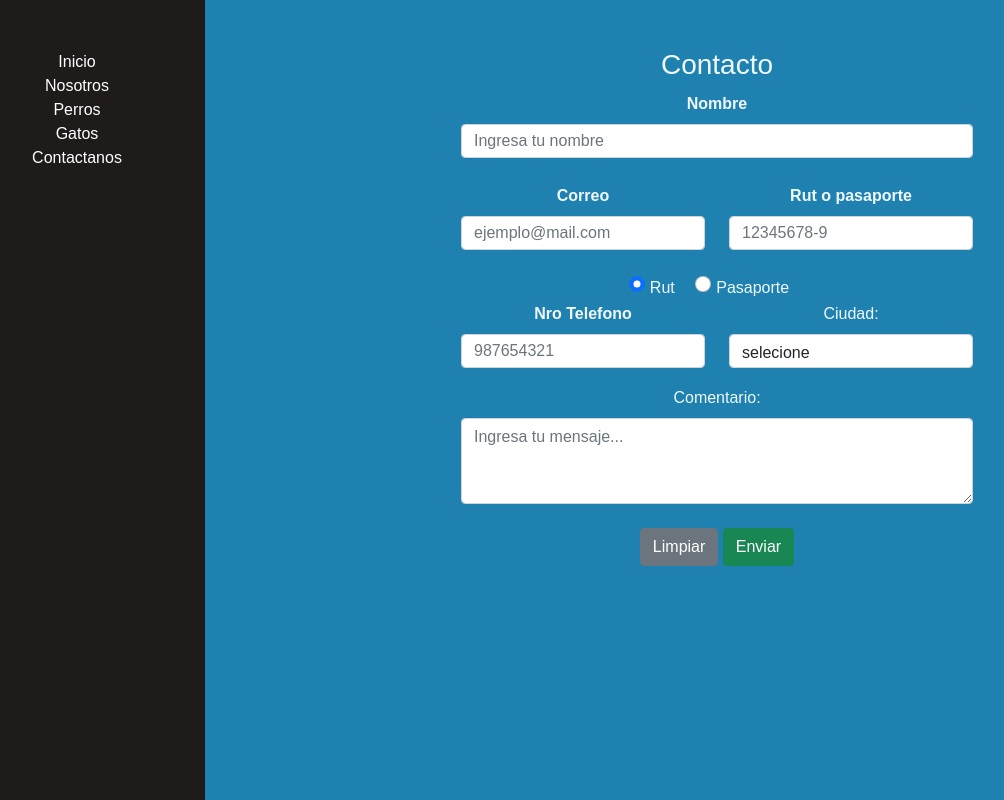
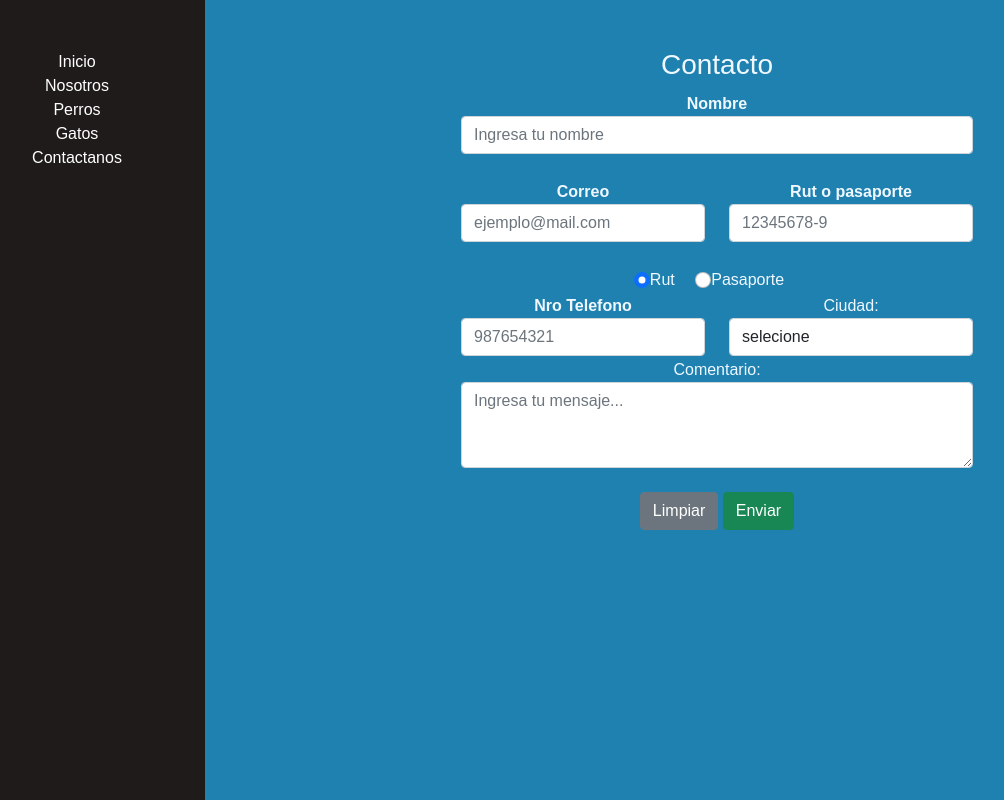
Before and after one commit to AxelMirandaa/ONGG, a plain HTML site: page contacto.html in a window 1280 px wide. Shown: the whole page, without its empty margins (51-1055 px from the left). Drawn offline with nearby package versions, Linux system fonts and the light colour scheme.

Commit message:
contacto

```diff
--- a/contacto.html
+++ b/contacto.html
@@ -6,10 +6,9 @@
     <meta name="viewport" content="width=device-width, initial-scale=1.0">
     <title>Document</title>
 
-    <link rel="stylesheet" href="https://maxcdn.bootstrapcdn.com/bootstrap/4.5.2/css/bootstrap.min.css"/>
     <link href="https://cdn.jsdelivr.net/npm/bootstrap@5.0.0-beta3/dist/css/bootstrap.min.css" rel="stylesheet" integrity="sha384-eOJMYsd53ii+scO/bJGFsiCZc+5NDVN2yr8+0RDqr0Ql0h+rP48ckxlpbzKgwra6" crossorigin="anonymous">
 
-    <link type="text/css" rel="stylesheet" href="/css/estilos.css">
+    <link type="text/css" rel="stylesheet" href="css/estilos.css">
 </head>
 <body>
     <section class="seccionizq">
```
